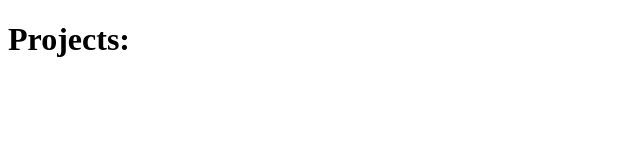
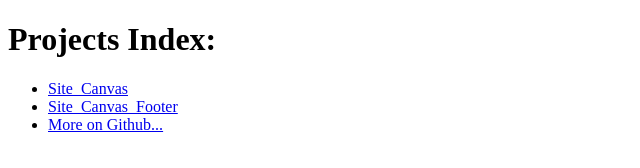
Before and after one commit to HarryL5004/harryl5004.github.io, a plain HTML site: page index.html in a window 1280 px wide. Shown: the whole page, without its empty margins (0-640 px from the left). Drawn offline with Linux system fonts and the light colour scheme.

Commit message:
added list

```diff
--- a/index.html
+++ b/index.html
@@ -9,6 +9,17 @@
         <meta name="viewport" content="width=device-width, initial-scale=1.0">
     </head>
     <body>
-        <h1>Projects:</h1>
+        <h1>Projects Index:</h1>
+        <ul>
+            <li>
+                <a href="https://projects.harrytleung.com/Site_Canvas/">Site_Canvas</a>
+            </li>
+            <li>
+                <a href="https://projects.harrytleung.com/Site_Canvas_Footer/">Site_Canvas_Footer</a>
+            </li>
+            <li>
+                <a href="https://github.com/HarryL5004">More on Github...</a>
+            </li>
+        </ul>
     </body>
 </html>
```
